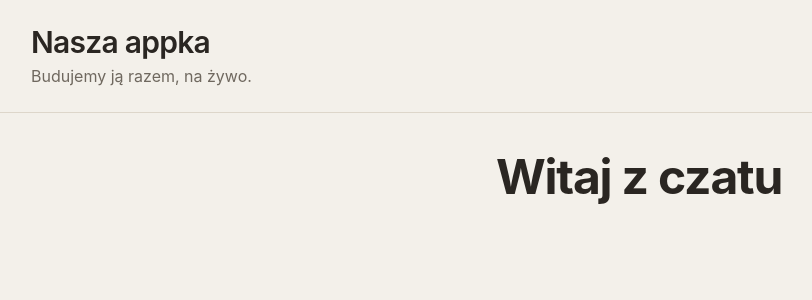
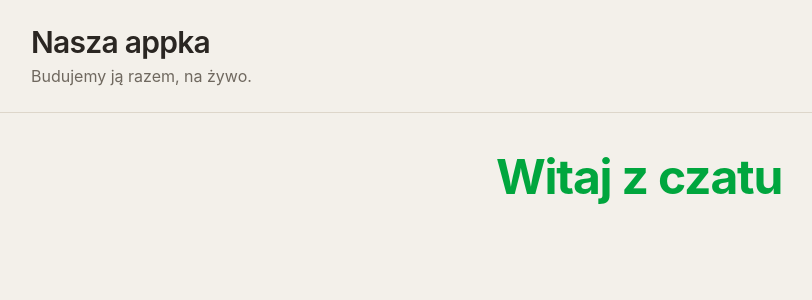
Before and after one commit to porost-dev/wspolna-appka, a React (Vite) app: page / in a window 1280 px wide. Shown: the top 300 px of the page, without its empty margins (1-813 px from the left). Built offline with nearby package versions, Linux system fonts and the light colour scheme.

Commit message:
zmień ten napis na zielony

```diff
--- a/src/czesci/20-witaj.tsx
+++ b/src/czesci/20-witaj.tsx
@@ -1,7 +1,7 @@
 export default function Witaj() {
   return (
     <section className="px-8 py-10">
-      <p className="text-center text-5xl font-bold tracking-tight">Witaj z czatu</p>
+      <p className="text-center text-5xl font-bold text-green-600 tracking-tight">Witaj z czatu</p>
     </section>
   )
 }
```
